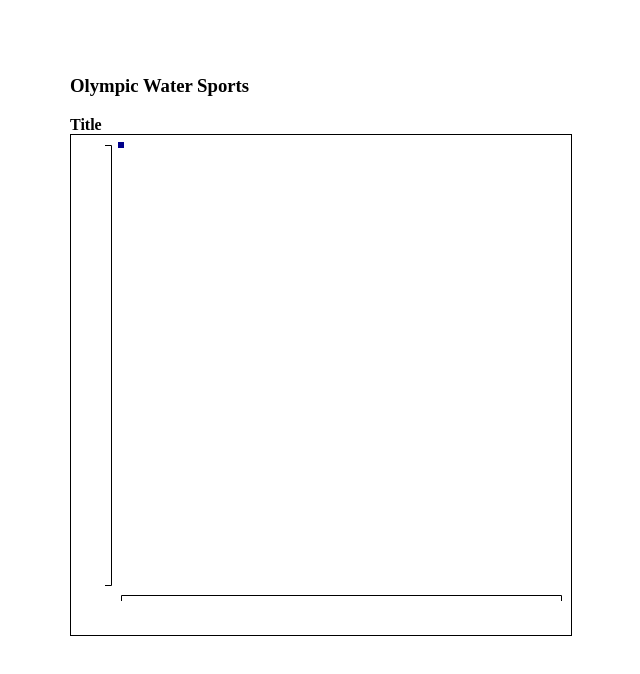
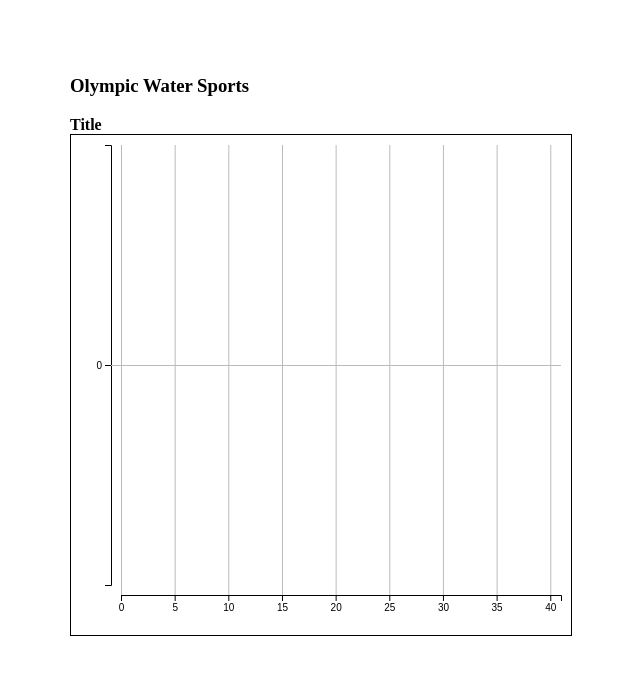
Before and after one commit to ZhaoSophie/Olympic-Water-Sports, a plain HTML site: page index.html in a window 1280 px wide. Shown: the whole page, without its empty margins (5-645 px from the left). Drawn offline with nearby package versions, Linux system fonts and the light colour scheme; no server answers.

Commit message:
Created axes and gridlines

```diff
--- a/index.html
+++ b/index.html
@@ -26,10 +26,12 @@
     <script>
       // Coastlines Mappings
       let coastlines = new Map()
+      let maxCoast = 0;
 
       d3.csv('../data/coastlines.csv').then( (data) => {
         data.forEach( (d, i) => {
-          coastlines.set(d.country, d.coastline_wf)
+          coastlines.set(d.country, d.coastline_wf);
+          maxCoast = Math.max(maxCoast, d.coastline_wf);
         })
       })
 
@@ -62,23 +64,33 @@
         })
 
         console.log(medal_counts);
+        console.log(medal_counts.size);
+        console.log(maxCoast);
 
         // Extents and Scales
-        const xExtent = d3.extent(data, d => d['Release Day'] );
-        const xScale = d3.scaleLinear().domain(xExtent)
+        // const xExtent = d3.extent(data, d => d['Release Day'] );
+        const xScale = d3.scaleLinear().domain([0, medal_counts.size])
                                        .range([0, chartWidth]);
 
-        const yExtent = d3.extent(data, d => d['Transistors(million)'] );
-        const yScale = d3.scaleLog().domain(yExtent)
+        // const yExtent = d3.extent(data, d => d['Transistors(million)'] );
+        const yScale = d3.scaleLinear().domain([0, maxCoast])
                                        .range([chartHeight, 0]);
 
-        // Left Axeses and Gridlines
+        // Axes
 
         let leftAxis = d3.axisLeft(yScale);
         svg.append('g')
            .attr("class", "axis")
            .attr('transform',`translate(${margins.left-10},${margins.top})`)
            .call(leftAxis);
+
+        let bottomAxis = d3.axisBottom(xScale);
+        svg.append('g')
+           .attr('class', 'axis')
+           .attr('transform',`translate(${margins.left},${chartHeight+margins.top+10})`)
+           .call(bottomAxis);
+
+        // Gridlines
 
         let leftGridlines = d3.axisLeft(yScale)
                               .tickSize(-chartWidth-10)
@@ -87,14 +99,6 @@
            .attr("class", "gridlines")
            .attr('transform',`translate(${margins.left-10},${margins.top})`)
            .call(leftGridlines);
-
-        // Bottom Axeses and Gridlines
-
-        let bottomAxis = d3.axisBottom(xScale);
-        svg.append('g')
-           .attr('class', 'axis')
-           .attr('transform',`translate(${margins.left},${chartHeight+margins.top+10})`)
-           .call(bottomAxis);
 
         let bottomGridlines = d3.axisBottom(xScale)
                       .tickSize(-chartHeight-10)
@@ -106,17 +110,17 @@
 
         // Circles
 
-        data.forEach( (d, i) => {
+        // data.forEach( (d, i) => {
 
-        chartArea.append('circle')
-            .attr('cx', xScale(d['Release Day']))
-            .attr('cy', yScale(d['Transistors(million)']))
-            .attr('r', 3)
-            .attr('opacity', 0.3)
-            .attr('index', i)
-            .style('fill', '#00008B');
+        // chartArea.append('circle')
+        //     .attr('cx', xScale(d['Release Day']))
+        //     .attr('cy', yScale(d['Transistors(million)']))
+        //     .attr('r', 3)
+        //     .attr('opacity', 0.3)
+        //     .attr('index', i)
+        //     .style('fill', '#00008B');
 
-        });
+        // });
       });
 
     </script>
```
